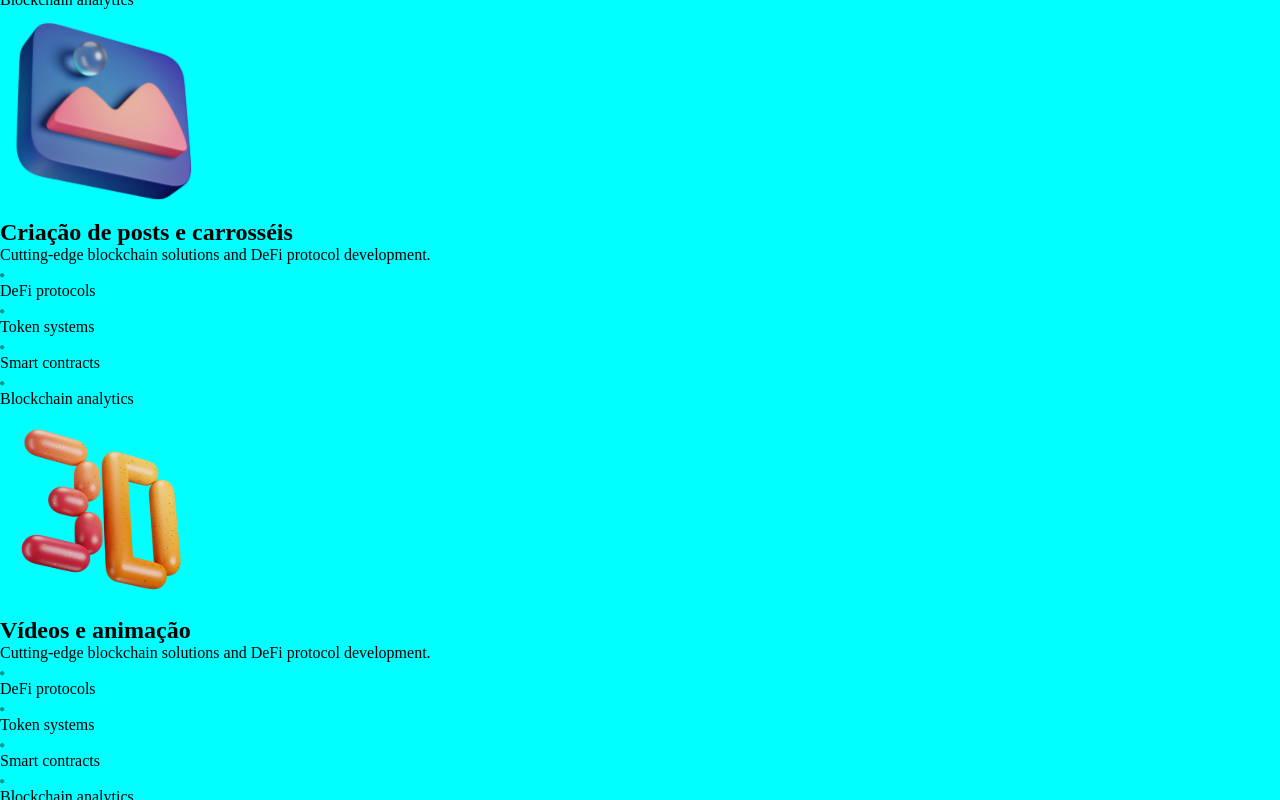
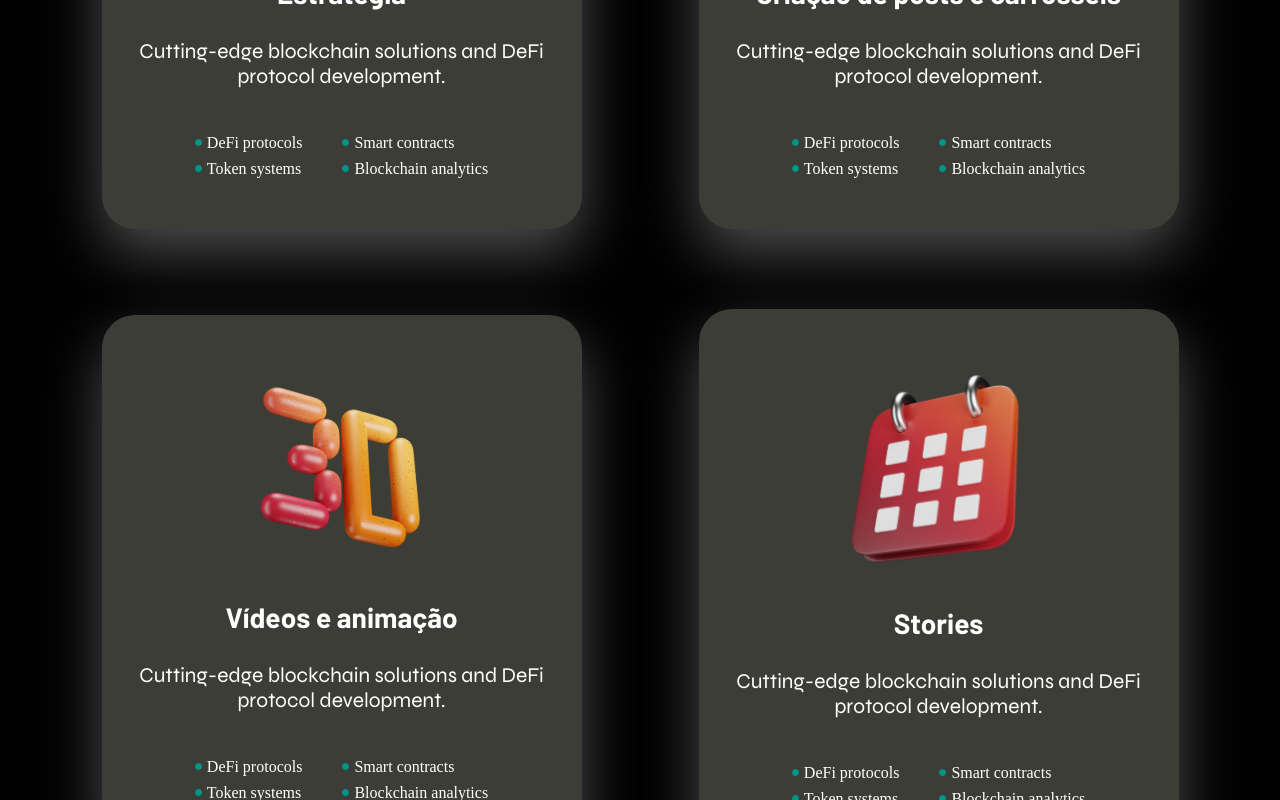
Before and after one commit to aandremeleti-hub/startmedia-frontend, a React (Vite) app: page /design in a window 1280 px wide. Shown: the part 1120-1920 px from the top of the page. Built offline with nearby package versions, Linux system fonts and the light colour scheme; a web font is replaced by a local one.

Commit message:
cards and design cards stylization

```diff
--- a/src/components/cards/card-design/index.jsx
+++ b/src/components/cards/card-design/index.jsx
@@ -3,27 +3,37 @@ import './style.css'
 export const CardDesign = ({ imagem, titulo, paragrafo, icone, item1, item2, item3, item4 }) => {
     return (
         <div className='content-card-design'>
-            <img src={imagem} alt="" />
-            <h1>{titulo}</h1>
-            <p>{paragrafo}</p>
-            <div>
-                <div>
+            <div className='card-design'>
+                <img className="card-design-image" src={imagem} alt="" />
+
+                <h1 className="card-design-title">{titulo}</h1>
+
+                <p className="card-design-text">{paragrafo}</p>
+
+                <div className="card-design-items">
+                    <div className="card-design-column">
+                        <div className="card-design-item">
                             <img src={icone} alt="" />
                             <p>{item1}</p>
                         </div>
-                <div>
+                        <div className="card-design-item">
                             <img src={icone} alt="" />
                             <p>{item2}</p>
                         </div>
-                <div>
+                    </div>
+
+                    <div className="card-design-column">
+                        <div className="card-design-item">
                             <img src={icone} alt="" />
                             <p>{item3}</p>
                         </div>
-                <div>
+                        <div className="card-design-item">
                             <img src={icone} alt="" />
                             <p>{item4}</p>
                         </div>
                     </div>
                 </div>
+            </div>
+        </div>
     )
 }
--- a/src/components/cards/card-design/style.css
+++ b/src/components/cards/card-design/style.css
@@ -1,3 +1,65 @@
-.content-card-design{
-    background-color: aqua;
+/* wrapper opcional, caso você queira centralizar a seção */
+.content-card-design {
+    display: flex;
+    justify-content: center;
+    align-items: center;
 }
+
+/* CARD */
+.card-design {
+    background-color: var(--color-secondary-gray);      /* fundo escuro */
+    border-radius: 33px;            /* cantos bem arredondados */
+    padding: 51px 0px;
+    text-align: center;
+    display: flex;
+    flex-direction: column;
+    align-items: center;
+    gap: 29px;
+    box-shadow: 0 24px 60px rgba(255, 255, 255, 0.3); /* sombra suave */
+}
+
+
+/* título */
+.card-design-title {
+    font-size: var(--font-headline-h3-size);
+    font-family: var(--font-title);
+    color: var(--color-secondary-white);
+}
+
+/* parágrafo */
+.card-design-text {
+    font-size: var(--font-headline-h4-size);
+    color: var(--color-secondary-white);
+    font-family: var(--font-body);
+    width: 480px;
+}
+
+/* container das listas (duas colunas) */
+.card-design-items {
+    display: flex;
+    justify-content: center;
+    gap: 40px;
+    margin-top: 16px;
+}
+
+/* cada coluna de itens */
+.card-design-column {
+    display: flex;
+    flex-direction: column;
+    gap: 8px;
+}
+
+/* cada linha "• ícone + texto" */
+.card-design-item {
+    display: flex;
+    align-items: center;
+    gap: 4px;
+    font-size: var(--font-body);
+    color: var(--color-secondary-white);
+}
+
+/* ícone da bullet */
+.card-design-item img {
+    width: 8px;
+    height: 8px;
+}
--- a/src/components/layout/design_cards_section/index.jsx
+++ b/src/components/layout/design_cards_section/index.jsx
@@ -8,10 +8,10 @@ import calender_icon_design_card from '../../../assets/images/home/calender_icon
 
 export const DesignCardsSection = () => {
     return (
-        <section>
+        <section className='design_cards_section'>
             <h1>O que você ganha?</h1>
             <div>
-                <div>
+                <div className='container-cards-design'>
                     <CardDesign
                         imagem={puzzle_icon_design_card}
                         titulo="Estratégia"
@@ -32,7 +32,7 @@ export const DesignCardsSection = () => {
                         item3="Smart contracts"
                         item4="Blockchain analytics" />
                 </div>
-                <div>
+                <div className='container-cards-design'>
                     <CardDesign
                         imagem={threed_icon_design_card}
                         titulo=" Vídeos e animação"
--- a/src/components/layout/design_cards_section/style.css
+++ b/src/components/layout/design_cards_section/style.css
@@ -0,0 +1,16 @@
+.design_cards_section{
+    background-color: var(--color-secondary-black);
+}
+
+.design_cards_section h1{
+    color: var(--color-secondary-white);
+    text-align: center;
+}
+
+.container-cards-design{
+    display: flex;
+    justify-content: center;
+    margin-top: 80px;
+    gap: 117px;
+
+}
```
Lines whose indentation alone changed are shown as unchanged.
